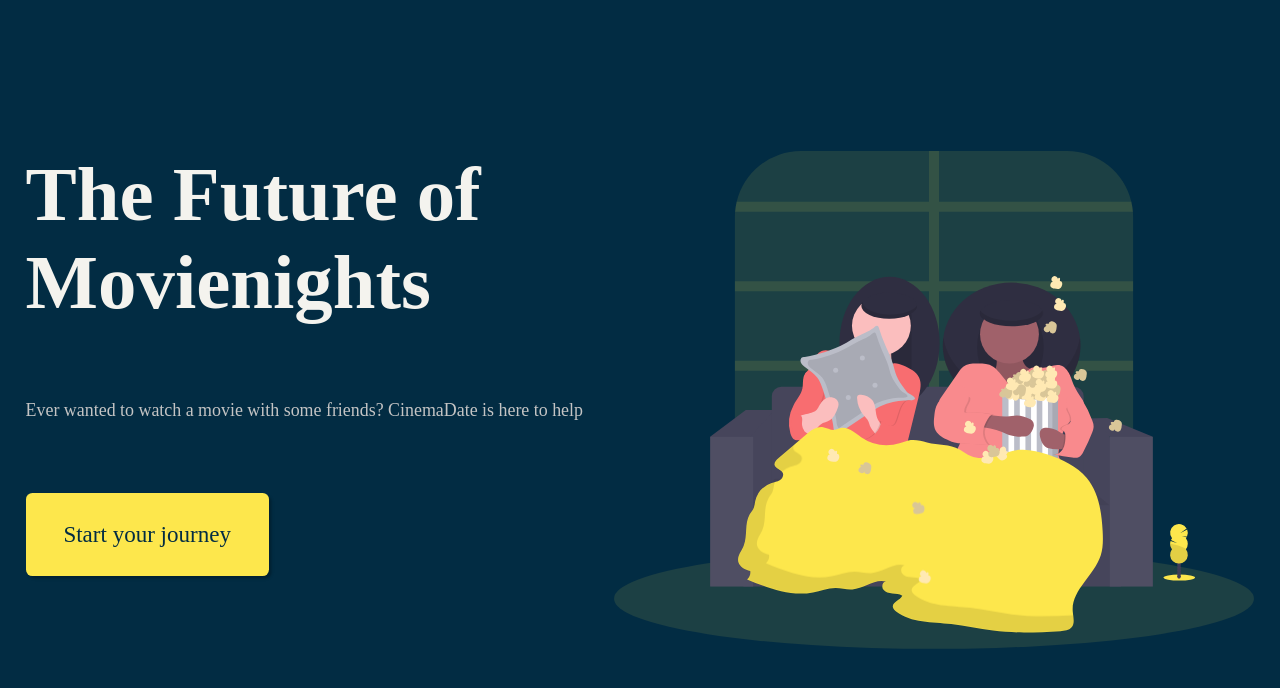
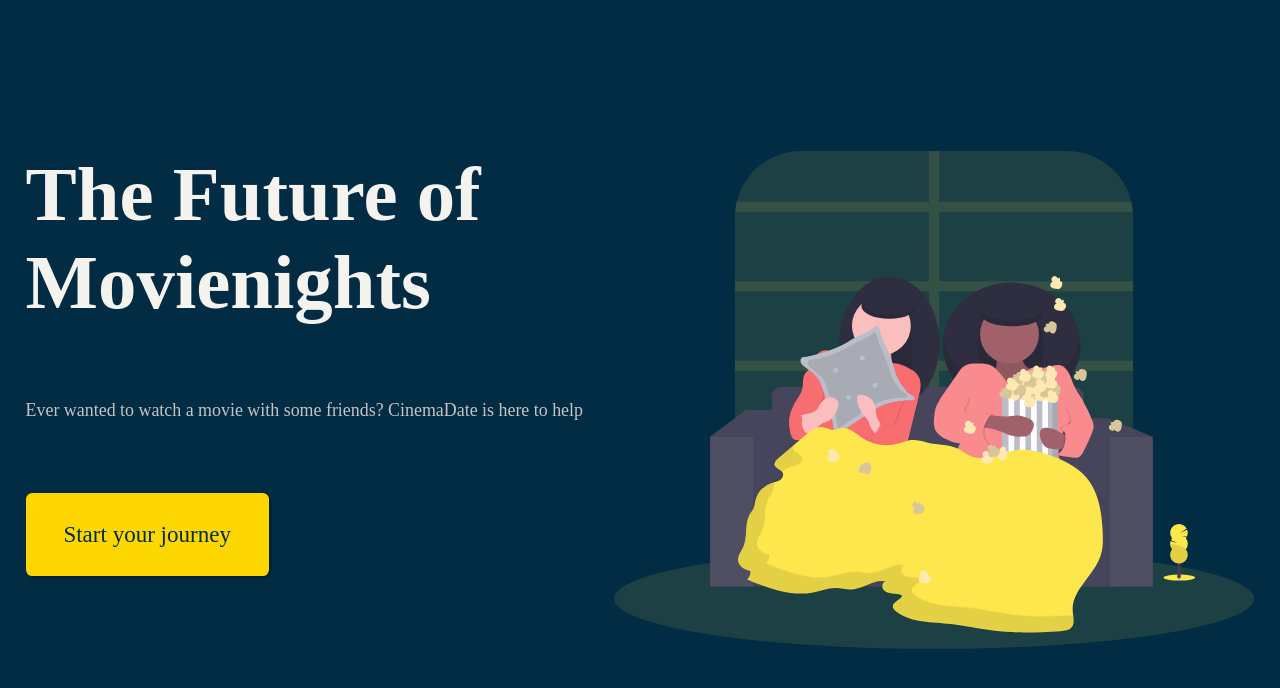
Before and after one commit to VegSja/CinemaDate, a React (Create React App) app in the folder frontend/cinema-date/: page / in a window 1280 px wide. Shown: the top 688 px of the page. Built offline with nearby package versions, Linux system fonts and the light colour scheme; no server answers.

Commit message:
Some css work

```diff
--- a/frontend/cinema-date/src/static/css/buttons.css
+++ b/frontend/cinema-date/src/static/css/buttons.css
@@ -17,7 +17,7 @@
   justify-items: end;
   align-items: center;
   padding: 2vw;
-  background-color: #FDE74C;
+  background-color: #FFD700;
   border-radius: 0.5vw;
   width: 15vw;
   height: 2.5vw;
--- a/frontend/cinema-date/src/static/css/style.css
+++ b/frontend/cinema-date/src/static/css/style.css
@@ -88,8 +88,8 @@ img {
 }
 
 .icon-active {
-  fill: #FDE74C;
-  color: #FDE74C;
+  fill: #FFD700;
+  color: #FFD700;
 }
 
 .info-container {
```
